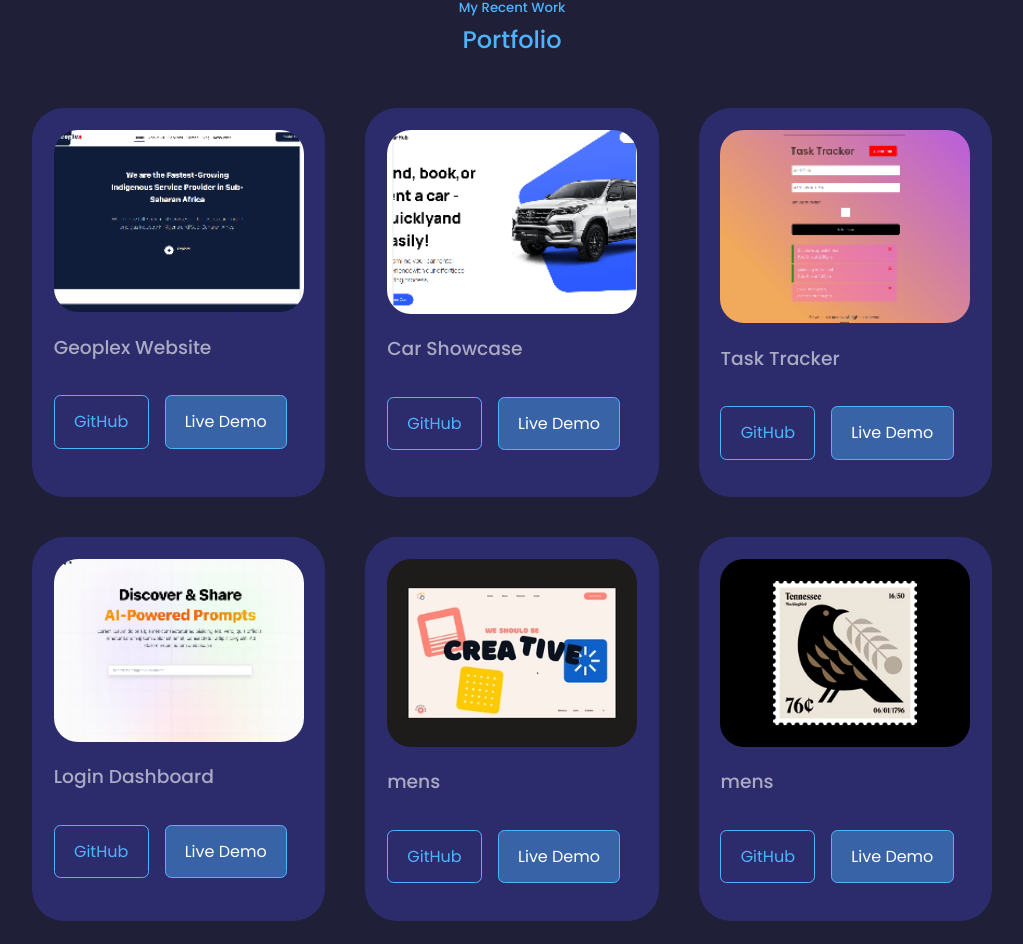
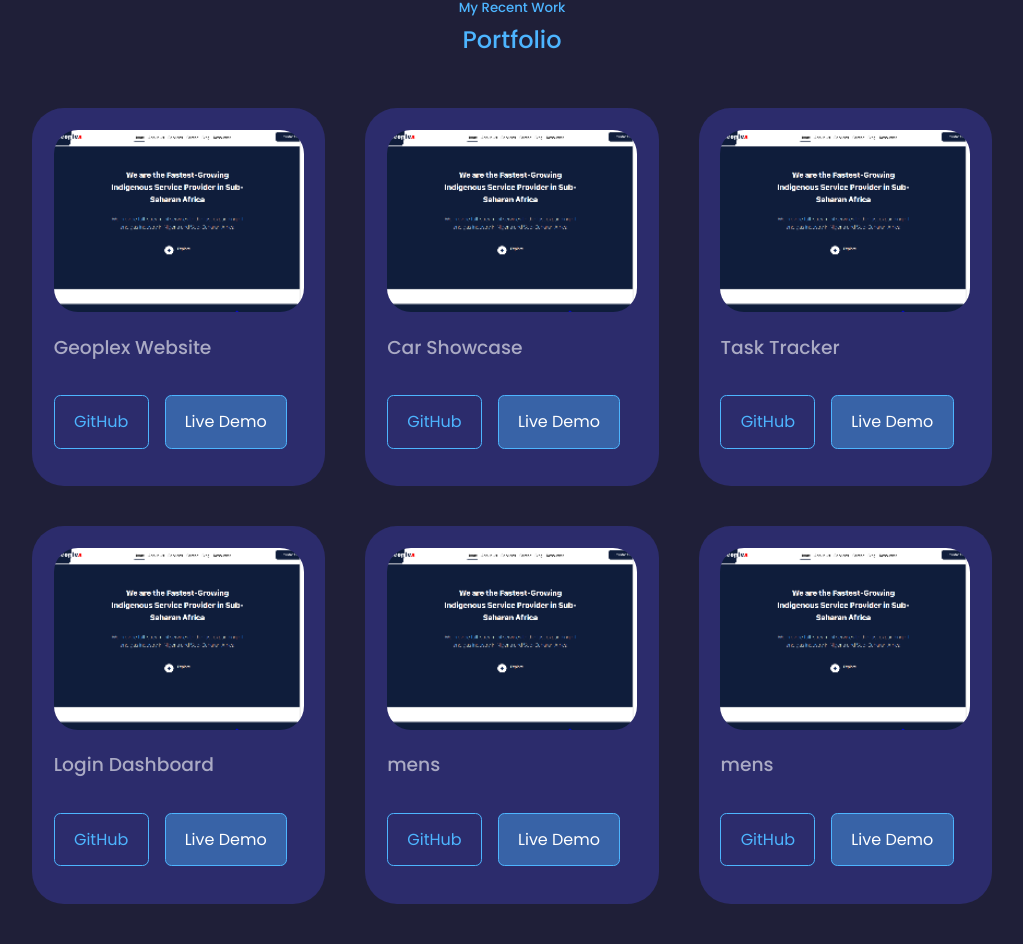
Before and after one commit to Gabbee24/my-portfolio, a React (Create React App) app: page / in a window 1280 px wide. Shown: the part 3158-4102 px from the top of the page, without its empty margins (128-1151 px from the left). Built offline with nearby package versions, Linux system fonts and the light colour scheme.

Commit message:
portfolio image

```diff
--- a/src/component/portfolio/Portfolio.component.jsx
+++ b/src/component/portfolio/Portfolio.component.jsx
@@ -6,7 +6,7 @@ const PortfolioComponent = ({portData}) => {
     <article className="portfolio_item">
       <div className="portfolio_item_image">
         {/* <img src={`'../../assets'/${image}`} alt="Portfolio Image" /> */}
-        <img src={image} alt="Portfolio Image" />
+        <img src='/portfolioImages/geoplex.png' alt="Portfolio Image" />
       </div>
       <h3>{title}</h3>
       <div className="portfolio_item_cta">
```
